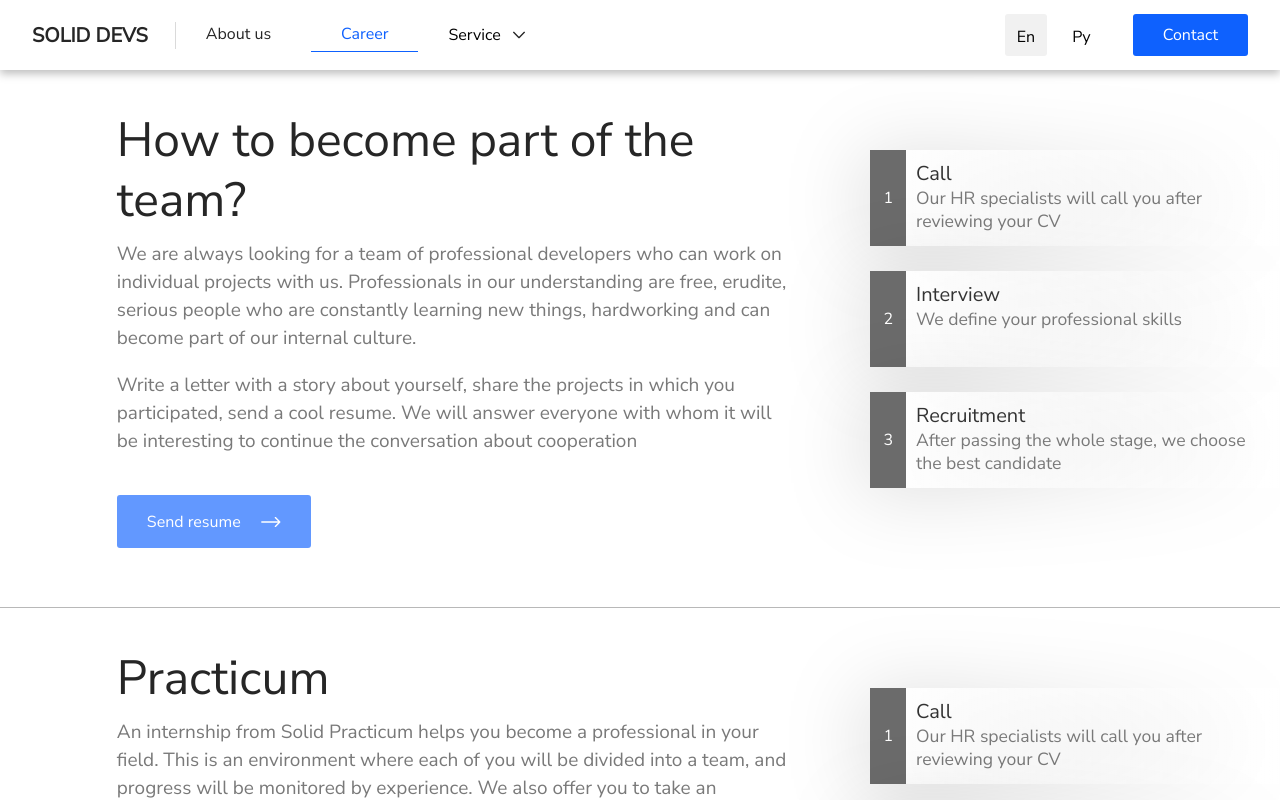
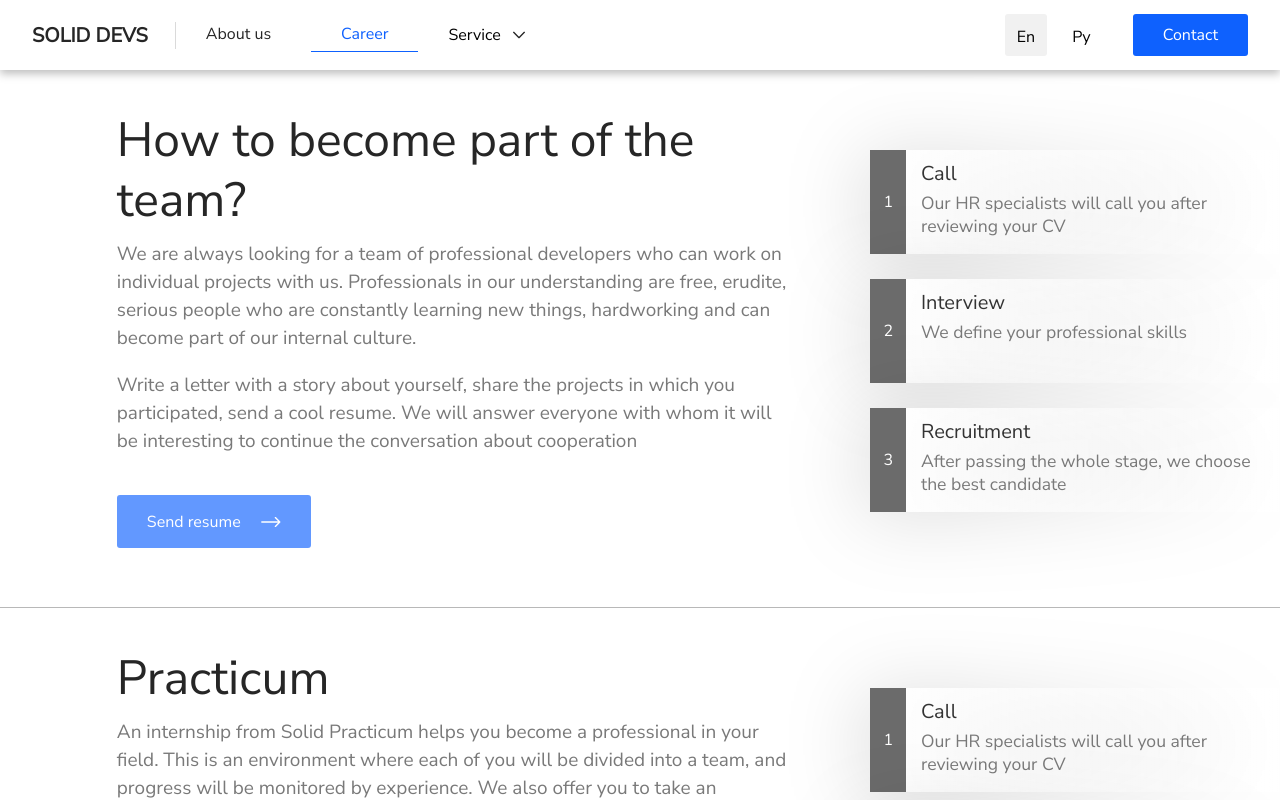
Before and after one commit to SolidDevs/solid-devs, a Next.js app: page /carier in a window 1280 px wide. Shown: the top 800 px of the page. Built offline with nearby package versions, Linux system fonts and the light colour scheme.

Commit message:
fix: padding in carier info block card

```diff
--- a/src/components/carierInfoBlock/CarierInfoBlock.module.scss
+++ b/src/components/carierInfoBlock/CarierInfoBlock.module.scss
@@ -1,7 +1,7 @@
 @import "../../../src/styles/variables.scss";
 
 $rubber__padding__size: calc(6vw + 5vh);
-$step__height: calc(5vw + 4vh);
+$step__height: calc(5vw + 5vh);
 $step__width: calc(16vw + 16vw);
 $step__numeration__width: calc(4vw + -1.5vh);
 
@@ -40,7 +40,7 @@ $step__numeration__width: calc(4vw + -1.5vh);
       }
 
       .step__text__container {
-        padding: 10px;
+        padding: 10px 10px 10px 15px;
         width: 100%;
 
         .text__title {
@@ -49,6 +49,7 @@ $step__numeration__width: calc(4vw + -1.5vh);
           font-size: 20px;
           line-height: 27px;
           color: #333333;
+          margin-bottom: 5px;
         }
 
         .text__description {
```
